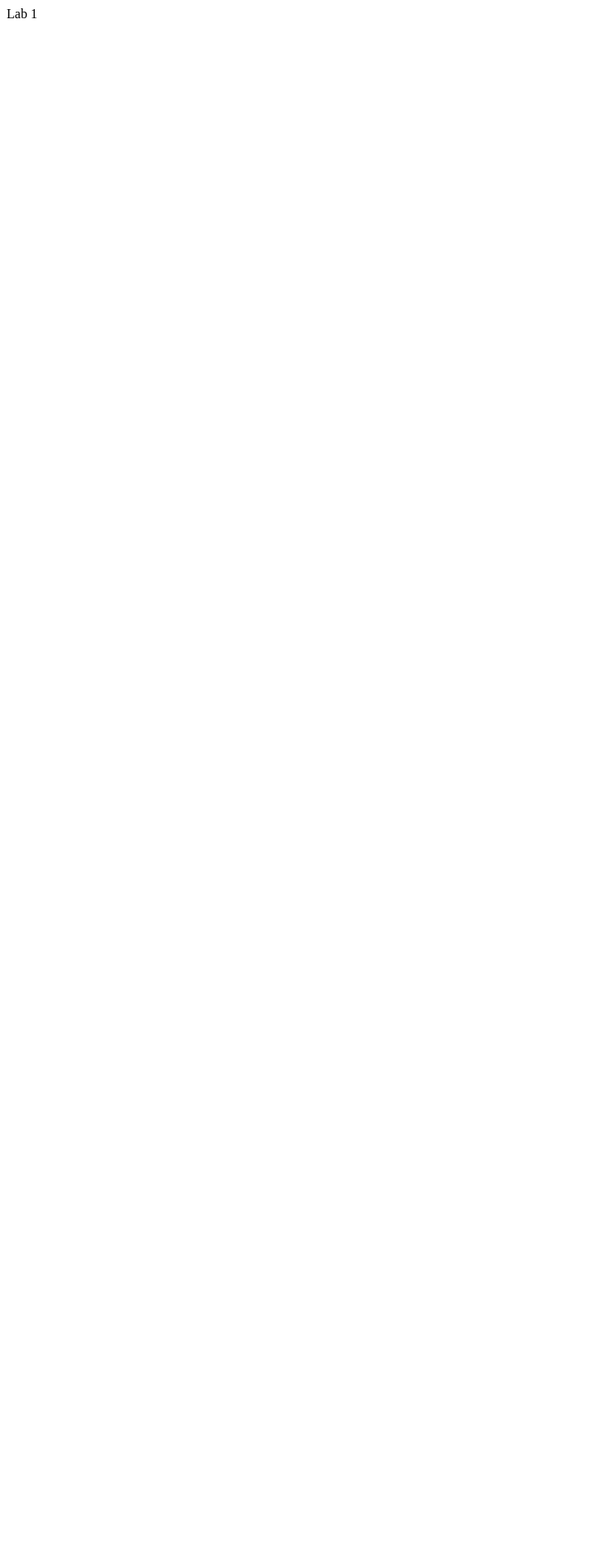
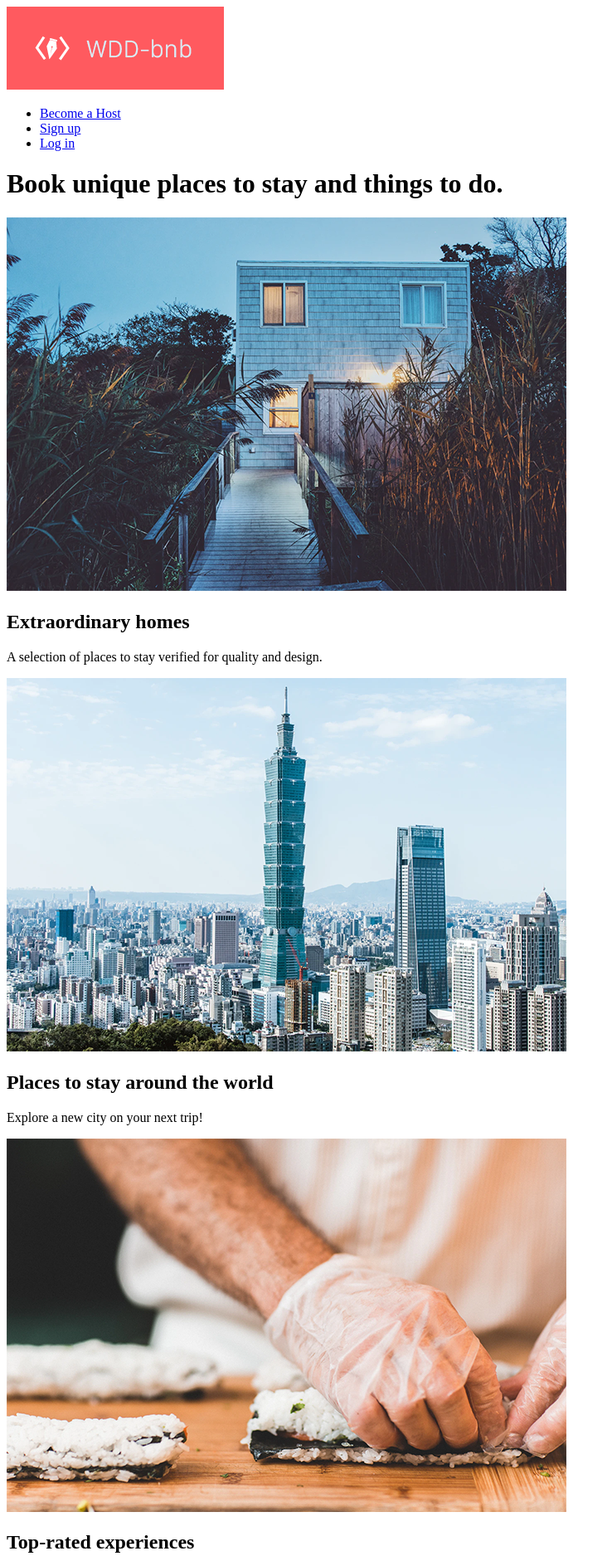
Before and after one commit to AugmentedMelon/AugmentedMelon.github.io, a plain HTML site: page labs/lab1/index.html in a window 1280 px wide. Shown: the top 1875 px of the page at 83% size, without its empty margins (0-738 px from the left). Before the commit the page ends 800 px from the top, so only its background shows below. Drawn offline with Linux system fonts and the light colour scheme.

Commit message:
finished lab1

```diff
--- a/labs/lab1/index.html
+++ b/labs/lab1/index.html
@@ -1,6 +1,89 @@
-<!DOCTYPE html>
+<!doctype html>
+
 <html>
+
+
+
+    <head>
+
+        <title>
+
+            Lab1
+
+        </title>
+
+    </head>
+
+
+
     <body>
-        Lab 1
+
+        <header>
+
+            <a href="home">
+
+                <img src="img/logo.png"alt="">
+
+            </a>
+
+            <nav>
+
+                <ul>
+
+                    <li><a href="become-host">Become a Host</a></liv>
+
+                    <li><a href="sign-up">Sign up</a></liv>
+
+                    <li><a href="log-in">Log in</a></liv>
+
+                </ul>
+
+            </nav>
+
+        </header>
+
+        <h1>Book unique places to stay and things to do.</h1>
+
+
+
+        <section>
+
+            <img src="img/house.png"/>
+
+            <h2>Extraordinary homes</h2>
+
+            <p>A selection of places to stay verified for quality and design.
+
+            </p>
+
+        </section>
+
+        <section>
+
+            <img src="img/city.png"/>
+
+            <h2>Places to stay around the world</h2>
+
+            <p>Explore a new city on your next trip!
+
+            </p>
+
+        </section>
+
+        <section>
+
+            <img src="img/sushimaking.png"/>
+
+            <h2>Top-rated experiences</h2>
+
+            <p>Book one-of-a-kind activities hosted by locals, created for the curious.
+
+            </p>
+
+        </section>
+
+
+
     </body>
+
 </html>
```
Also changed, not shown: labs/lab1/img/city.png (added), labs/lab1/img/house.png (added), labs/lab1/img/logo.png (added), labs/lab1/img/sushimaking.png (added).
